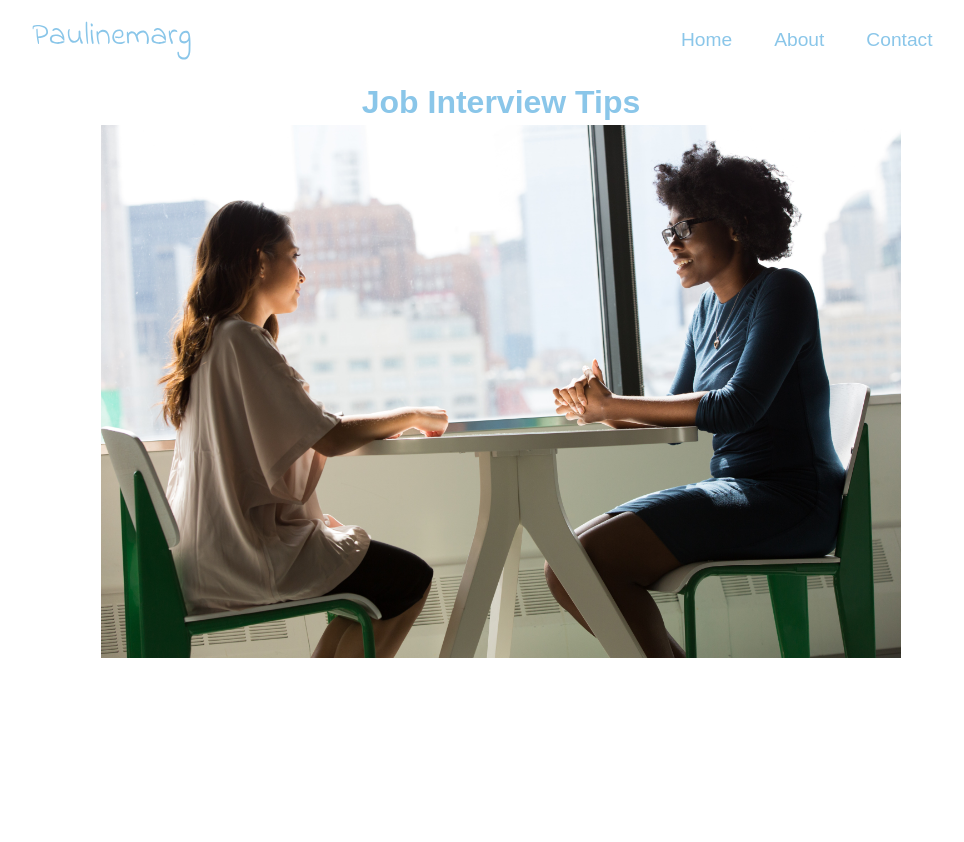
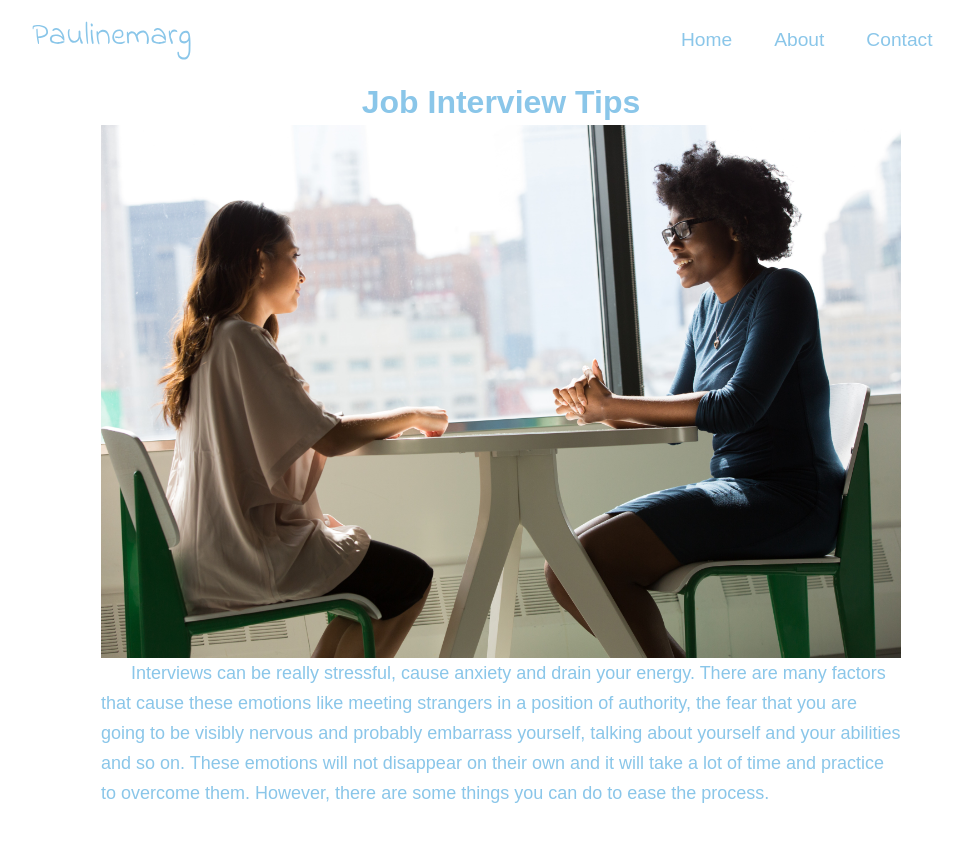
Before and after one commit to paulinemarg/myBlog, a React (Create React App) app: page /interview in a window 1280 px wide. Shown: the top 842 px of the page, without its empty margins (139-1103 px from the left). Before the commit the page ends 800 px from the top, so only its background shows below. Built offline with nearby package versions, Linux system fonts and the light colour scheme; the HTML template or start-up script is replaced by a standard one.

Commit message:
updated article

```diff
--- a/src/components/pages/Interview.jsx
+++ b/src/components/pages/Interview.jsx
@@ -8,6 +8,8 @@ export default function Interview() {
         <img src='images/interview.jpg' alt='' />
         <div className="article-content">
           <div className='indent'>
+            Interviews can be really stressful, cause anxiety and drain your energy. There are many factors that cause these emotions like meeting strangers in a position of authority, the fear that you are going to be visibly nervous and probably embarrass yourself, talking about yourself and your abilities and so on.
+            These emotions will not disappear on their own and it will take a lot of time and practice to overcome them. However, there are some things you can do to ease the process.
           </div>
         </div>
     </div>
```
